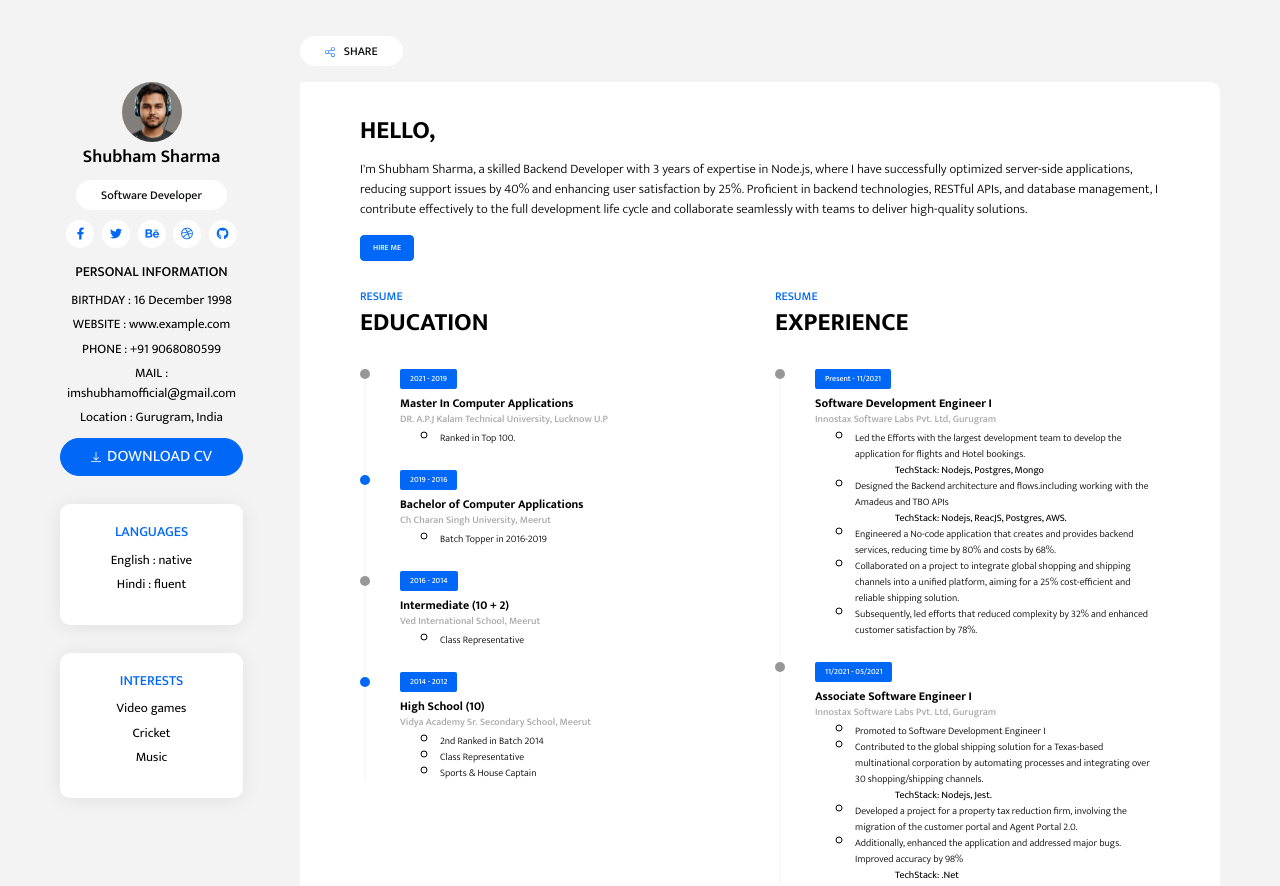
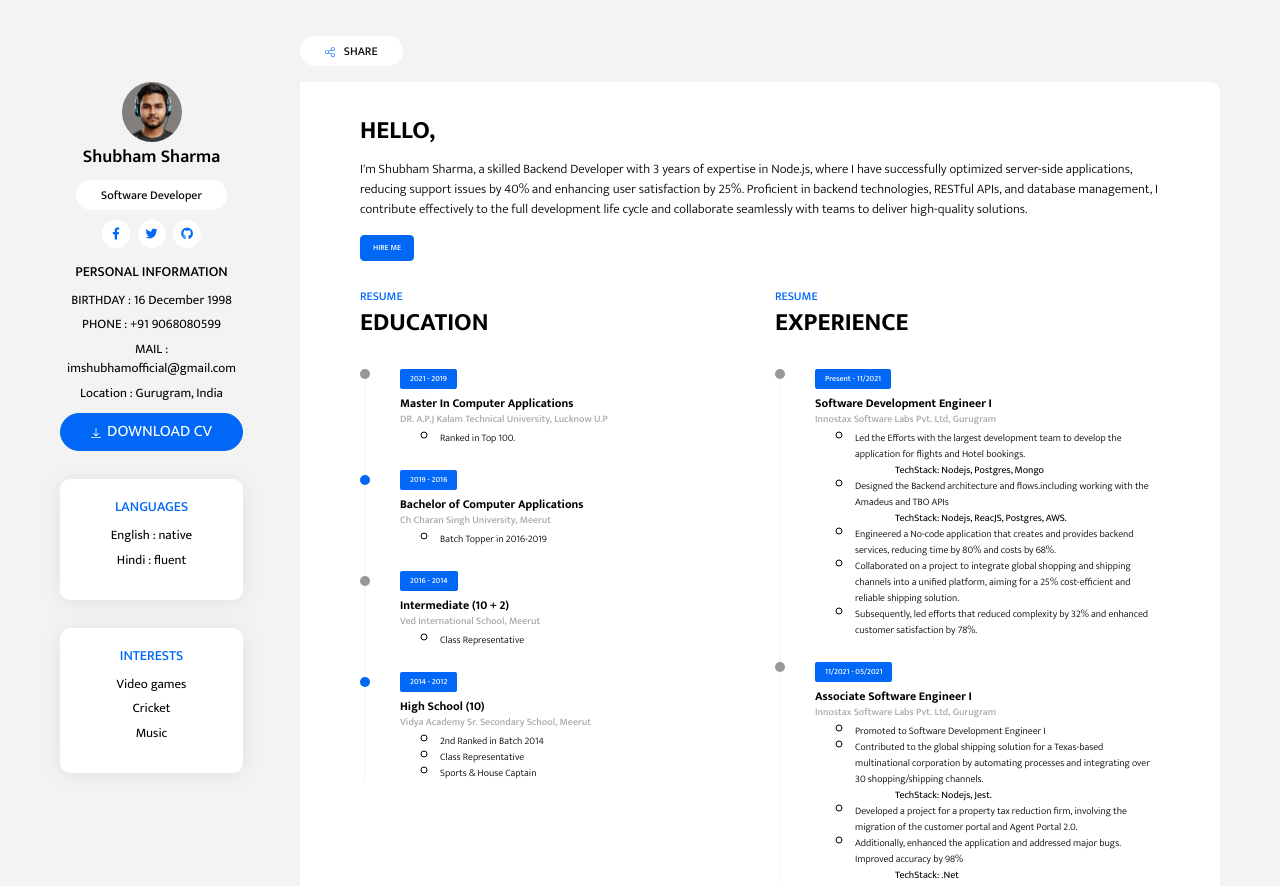
Before and after one commit to imshubhamofficial16/imshubhamofficial16, a website: page index.html in a window 1280 px wide. Shown: the top 886 px of the page. Drawn offline with Linux system fonts and the light colour scheme.

Commit message:
new chnages

```diff
--- a/index.html
+++ b/index.html
@@ -6,6 +6,7 @@
     <meta name="viewport" content="width=device-width, initial-scale=1.0">
     <meta http-equiv="X-UA-Compatible" content="ie=edge">
     <title>Shubham Sharma</title>
+    <link rel="icon" href="assets/images/favicon.ico" type="image/x-icon">
     <link href="https://fonts.googleapis.com/css?family=Mukta:300,400,500,600,700&display=swap" rel="stylesheet">
     <link rel="stylesheet" href="assets/vendors/@fortawesome/fontawesome-free/css/all.min.css">
     <link rel="stylesheet" href="assets/css/live-resume.css">
@@ -45,17 +46,15 @@
                 <span class="badge badge-white badge-pill profile-designation">Software Developer</span>
             </div>
             <nav class="social-links">
-                <a href="#!" class="social-link"><i class="fab fa-facebook-f"></i></a>
-                <a href="#!" class="social-link"><i class="fab fa-twitter"></i></a>
-                <a href="#!" class="social-link"><i class="fab fa-behance"></i></a>
-                <a href="#!" class="social-link"><i class="fab fa-dribbble"></i></a>
-                <a href="#!" class="social-link"><i class="fab fa-github"></i></a>
+                <a href="https://www.facebook.com/shubham.krishnatray.3" class="social-link"><i class="fab fa-facebook-f"></i></a>
+                <a href="https://x.com/SKrishnatray" class="social-link"><i class="fab fa-twitter"></i></a>
+                <a href="https://github.com/imshubhamofficial16" class="social-link"><i class="fab fa-github"></i></a>
             </nav>
             <div class="widget">
                 <h5 class="widget-title">personal information</h5>
                 <div class="widget-content">
                     <p>BIRTHDAY : 16 December 1998</p>
-                    <p>WEBSITE : www.example.com</p>
+                    <!-- <p>WEBSITE : www.example.com</p> -->
                     <p>PHONE : +91 9068080599</p>
                     <p>MAIL : imshubhamofficial@gmail.com</p>
                     <p>Location : Gurugram, India</p>
```
Also changed, not shown: assets/images/favicon.ico (added).
